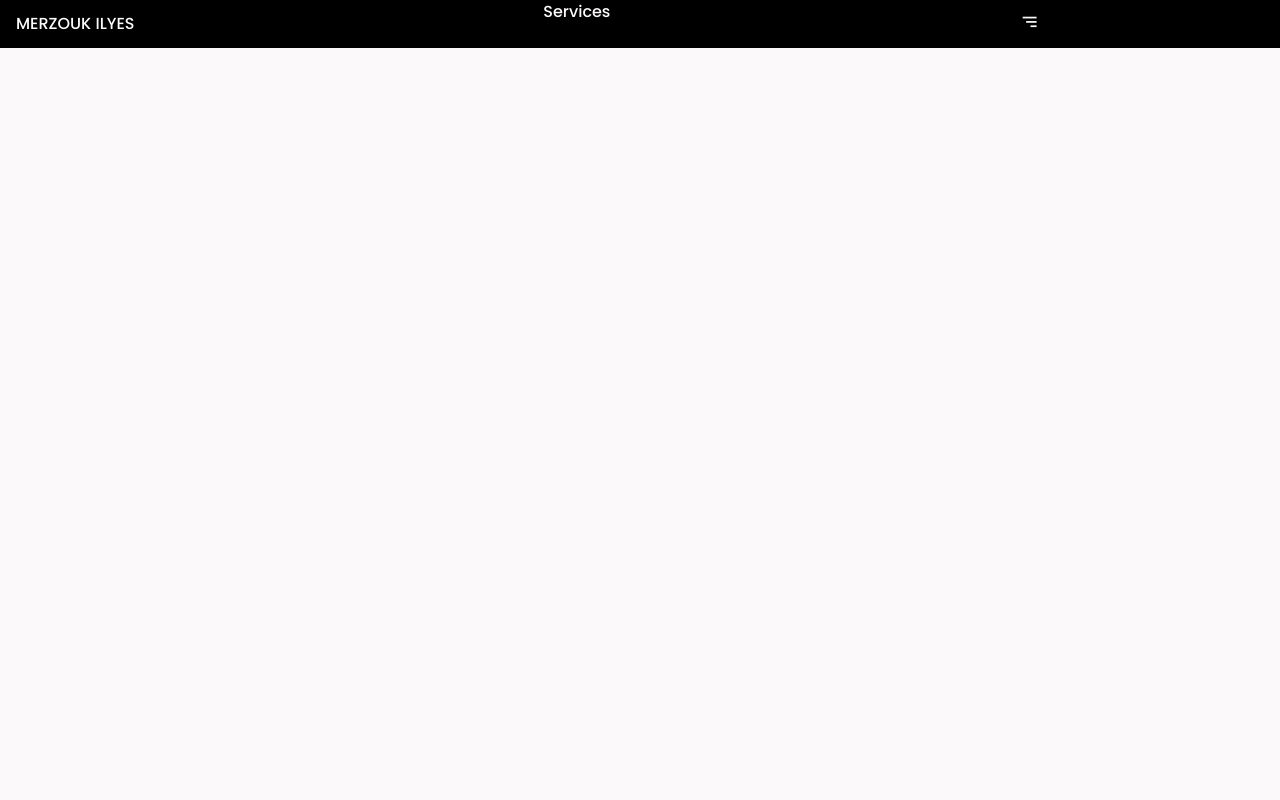
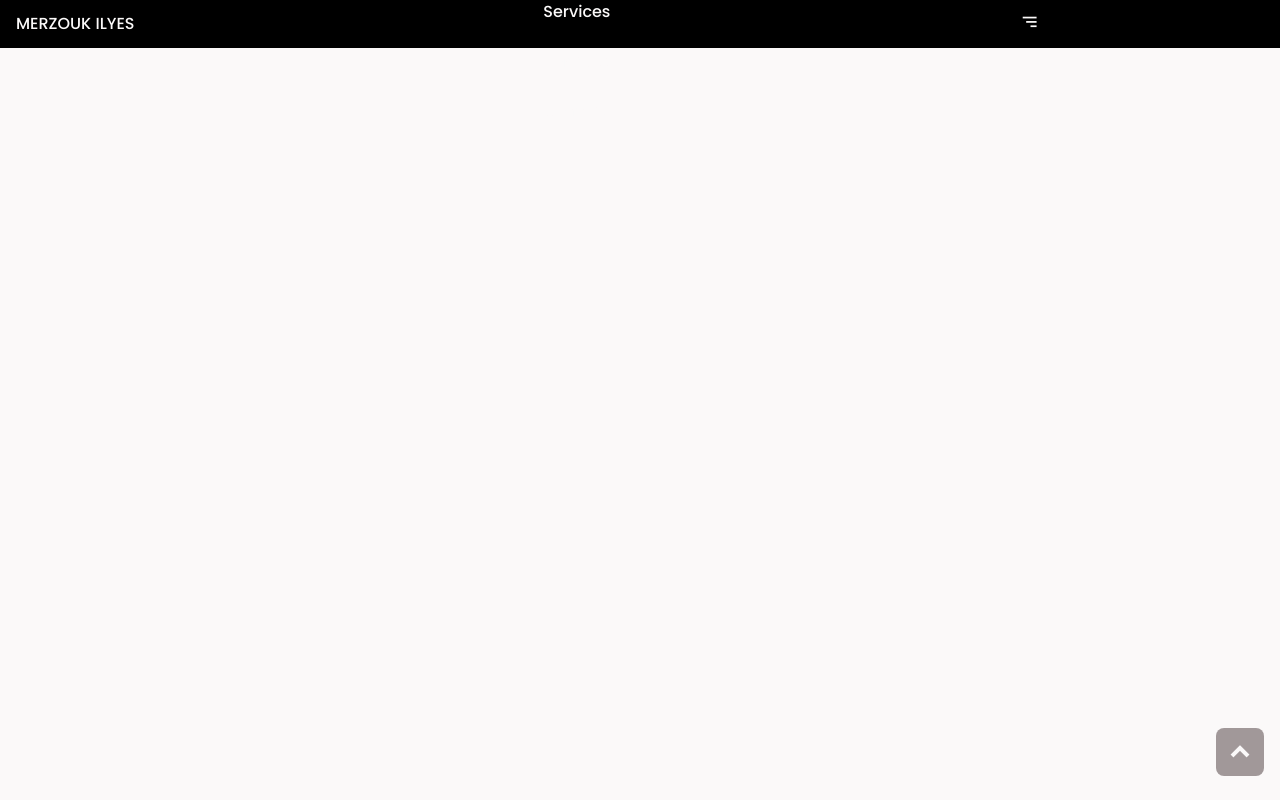
Before and after one commit to Merzouk-Ilyes/portfolio, a plain HTML site: page index.html in a window 1280 px wide. Drawn offline with nearby package versions, Linux system fonts and the light colour scheme.

Commit message:
i'm still warming up

```diff
--- a/css/styles.css
+++ b/css/styles.css
@@ -208,7 +208,28 @@ bd-grid{
 }
 
 /*===== SCROLL TOP =====*/
+.scrolltop{
+  position: fixed;
+  right: 1rem;
+  bottom: 1.5rem;
+  display: flex;
+  justify-content: center;
+  align-items: center;
+  padding:.5rem;
+  background: rgb(123,111 ,113,.7);
+  border-radius: .5rem;
+  z-index: var(--z-tooltip);
+  transition: .4s;
+  /* visibility: hidden; */
+}
+.scrolltop:hover{
+  background-color: var(--first-color);
 
+}
+.scrolltop_icon{
+  font-size: 2rem;
+  color: var(--first-color-lighten);
+}
 
 /* Show scroll top */
 
--- a/index.html
+++ b/index.html
@@ -20,6 +20,10 @@
   </head>
   <body>
     <!--===== SCROLL TOP =====-->
+    <a href="#" class="scrolltop" id="scroll-top">
+      <i class='bx bxs-chevron-up scrolltop_icon'></i>
+
+    </a>
 
     <!--===== HEADER =====-->
     <header class="l-header " id="header">
```
